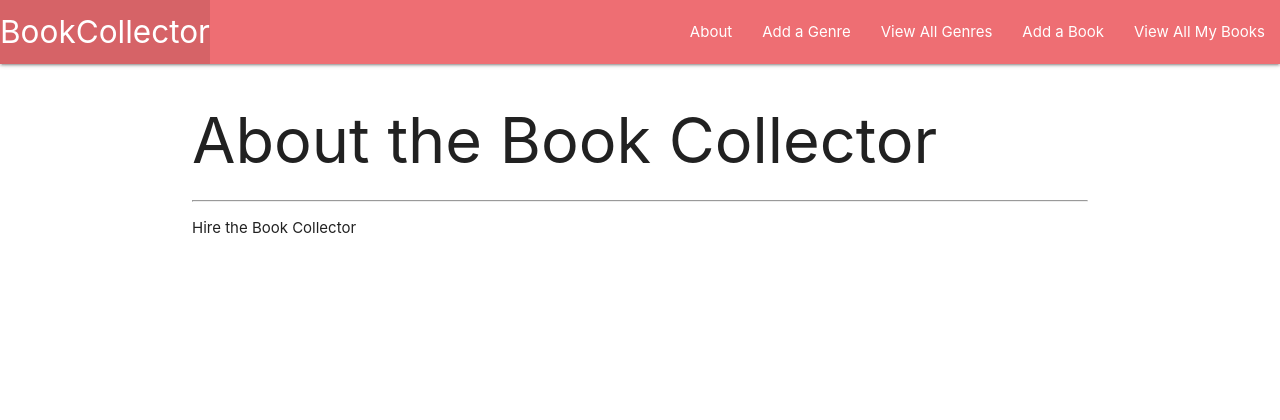
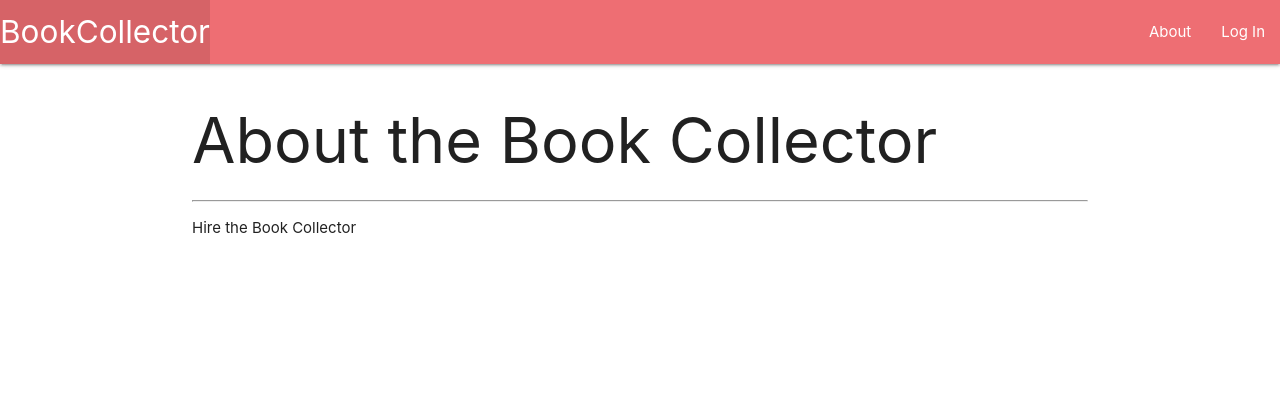
Before and after one commit to 2Clubs/bookcollector, a Django app: page /about/ in a window 1280 px wide. Shown: the top 420 px of the page. Run offline with Django 4.2, Linux system fonts and the light colour scheme.

Commit message:
adds dynamic nav bar

```diff
--- a/main_app/templates/base.html
+++ b/main_app/templates/base.html
@@ -29,10 +29,15 @@
           </ul>
           <ul class="right">
             <li><a href="{% url 'about' %}">About</a></li>
+            {% if user.is_authenticated %}
             <li><a href="{% url 'genre_create' %}">Add a Genre</a></li>
             <li><a href="{% url 'genre_index' %}">View All Genres</a></li>
             <li><a href="{% url 'books_create' %}">Add a Book</a></li>
             <li><a href="{% url 'index' %}">View All My Books</a></li>
+            <li><a href="{% url 'logout' %}">Log Out</a></li>
+            {% else %}
+            <li><a href="{% url 'login' %}">Log In</a></li>
+            {% endif %}
           </ul>
         </div>
       </nav>
```
